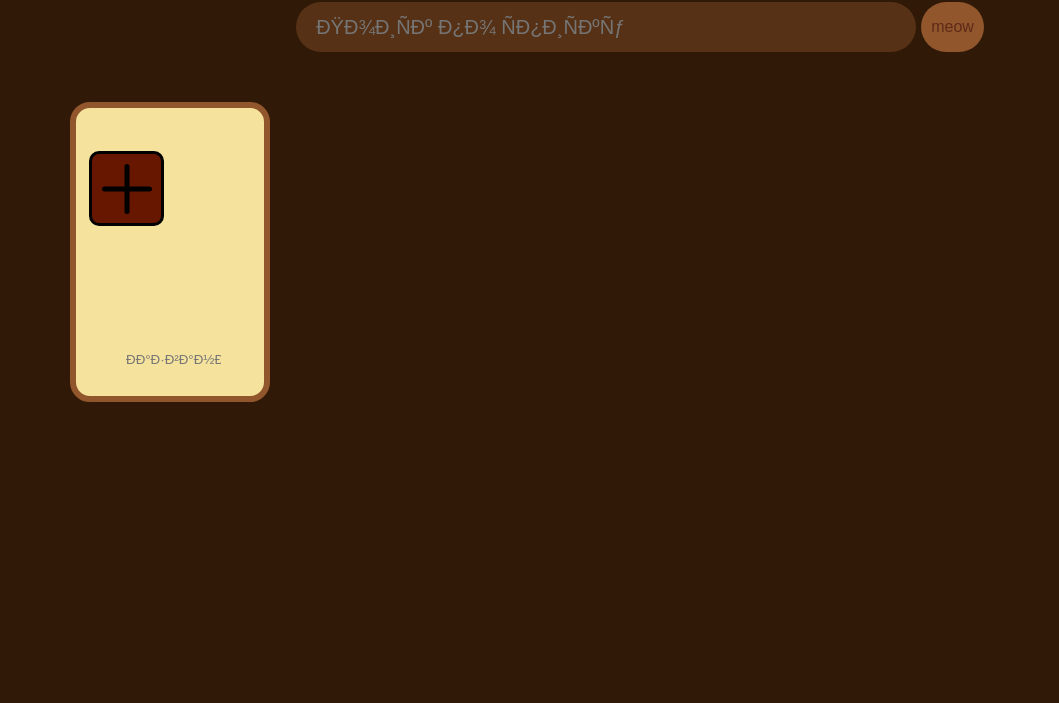
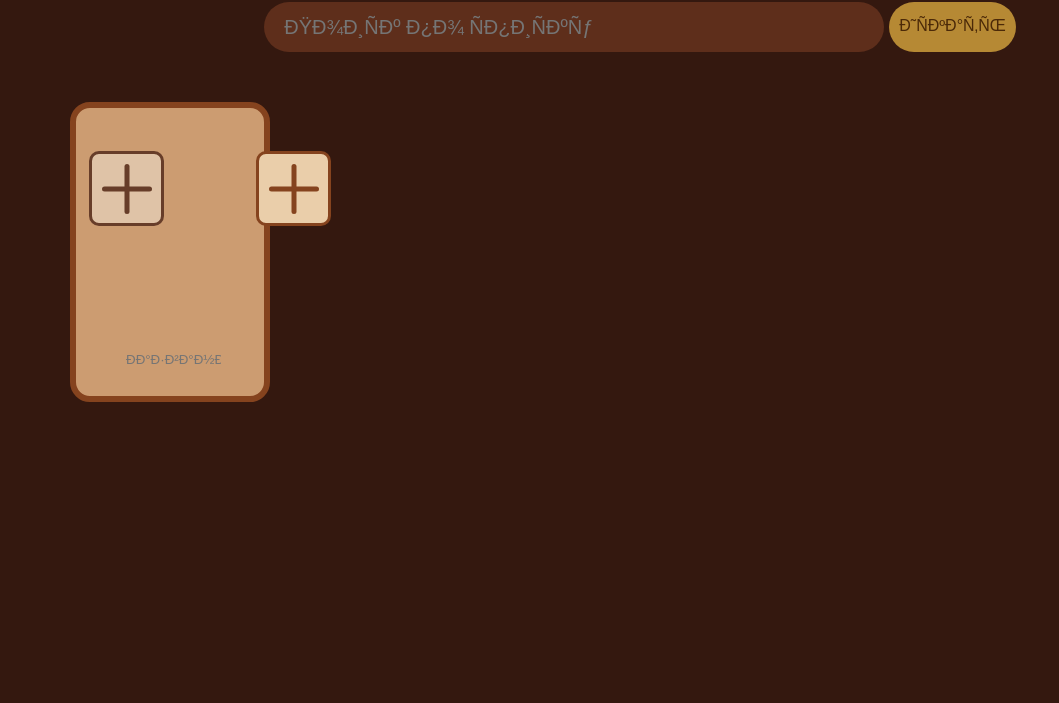
Before and after one commit to Lawwwrencee/Teapot, a plain HTML site: page main/index.html in a window 1280 px wide. Shown: the part 97-800 px from the top of the page, without its empty margins (0-1059 px from the left). Drawn offline with Linux system fonts and the light colour scheme.

Commit message:
add button and style changes

```diff
--- a/main/index.html
+++ b/main/index.html
@@ -10,7 +10,11 @@
          <body>
 <div class = "tea">
 <div class="tea_box">
-<span class="add_card"></span>
+<button class="add_card"> <!-- добавить карточку -->
+    <span class="card_line1"></span>
+    <span class="card_line2"></span>
+</button>
+
 <div class="title_row">
 <div class="tea_title">
     <h2>Teapot</h2>
@@ -19,7 +23,7 @@
 
 <div class="search_row">
     <input placeholder="Поиск по списку" class="search_input">
-    <button class="search_butt">meow</button>
+    <button class="search_butt">Искать</button>
 </div>
 
 <div class="rectangle">
--- a/main/site.js
+++ b/main/site.js
@@ -1,15 +1,20 @@
 const searchButt = document.querySelector(".search_butt");
 const searchInput = document.querySelector(".search_input");
-let wrapper = document.querySelector(".wrapper");
+const addCard = document.querySelector(".add_card");
+const wrapper = document.querySelector(".wrapper");
 
-searchButt.addEventListener('click', function() {
-    addAny()
+addCard.addEventListener('click', function() {
+    search()
 })
 
-function addAny() {
-    if (searchInput.value === "") {
-        alert("meow..?")
-    }
+function search() {
+
+}
+
+function add() {
+      let rectange = document.createElement('rectangle')
+        li.innerHTML = todoInput.value
+         teaBox.appendChild(rectange)
 }
 
 function download(input) {
@@ -23,5 +28,3 @@ function download(input) {
     }
 
 }
-
-console.log(wrapper);
--- a/main/style.css
+++ b/main/style.css
@@ -5,7 +5,7 @@
 }
 
 .tea {
-    background-color: #301907;
+   background-color: #34180f;
 }
 
 .tea_box {
@@ -16,7 +16,7 @@
 
 .tea_title {
     text-align: center;
-    color: #92875b;
+    color: #c7b575;
     font-size: 37px;
     font-weight: 300;
 
@@ -33,7 +33,7 @@
 .search_input {
     border: none;
     outline: none;
-    background-color: #573115;
+    background-color: #5e2e1b;
     border-radius: 60px;
     padding: 20px;
     color:#ffffff;
@@ -47,19 +47,19 @@
     border: none;
     outline: none;
     font-size: 16px;
-    background-color:  #91562c;
+    background-color:  #b68934;
     border-radius: 50px;
-    color: #5f2b18;
+    color: #4b2908;
     margin-left: 5px;
     padding: 10px;
 }
 
 .rectangle {
     display: block;
-    border: 6px solid #91562c;
+    border: 6px solid #85431e;
     margin: 50px;
    padding: 10px;
-   background-color: rgb(245, 226, 157);
+   background-color: #cc9c71;
    height: 300px;
    width: 200px;
    border-radius: 20px;
@@ -91,11 +91,11 @@ label {
     position: fixed;
     height: 75px;
     width: 75px;
-    background-color: #671700;
+    background-color: #dfc3a7;
     display: block;
     cursor: pointer;
     border-radius: 10px;
-    border: 3px solid black;
+    border: 3px solid #673d29;
     top: 31%;
     left: 6.98%;
 }
@@ -104,7 +104,7 @@ label {
     position: absolute;
     width: 50px;
     height: 5px;
-    background-color: black;
+    background-color: #673d29;
     top: 50%;
     left: 50%;
     transform: translate(-50%, -50%);
@@ -116,7 +116,7 @@ label {
     position: absolute;
     width: 5px;
     height: 50px;
-    background-color: black;
+    background-color: #673d29;
     display: block;
     top: 50%;
     left: 50%;
@@ -128,10 +128,35 @@ label {
     position: fixed;
     height: 75px;
     width: 75px;
-    background-color: #671700;
+    background-color: #eaceaa;
     display: block;
     cursor: pointer;
     border-radius: 10px;
-    border: 3px solid black;
+    border: 3px solid #85431e;
+    top: 31%;
+    left: 20%;
+}
 
+.card_line1 {
+    position: absolute;
+    width: 50px;
+    height: 5px;
+    background-color: #85431e;
+    top: 50%;
+    left: 50%;
+    transform: translate(-50%, -50%);
+    border-radius: 100px;
 }
+
+.card_line2 {
+    content: '';
+    position: absolute;
+    width: 5px;
+    height: 50px;
+    background-color: #85431e;
+    display: block;
+    top: 50%;
+    left: 50%;
+    transform: translate(-50%, -50%);
+    border-radius: 100px;
+}
--- a/rectangle/rectangle.css
+++ b/rectangle/rectangle.css
@@ -0,0 +1,5 @@
+* {
+    margin: 0;
+    padding: 0;
+
+}
```
